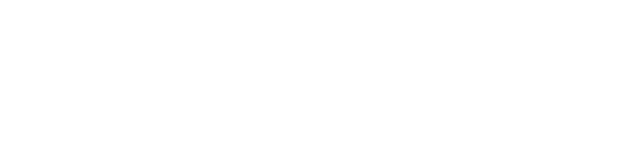
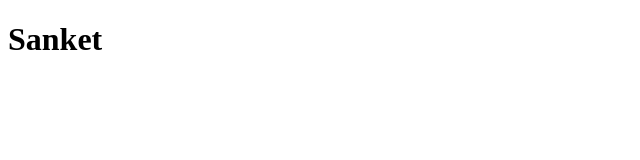
Before and after one commit to SanketGangarde/SIH, a plain HTML site: page index.html in a window 1280 px wide. Shown: the whole page, without its empty margins (0-640 px from the left). Drawn offline with Linux system fonts and the light colour scheme.

Commit message:
Add heading 'Sanket' to index.html

```diff
--- a/index.html
+++ b/index.html
@@ -6,6 +6,7 @@
     <title>Document</title>
 </head>
 <body>
+    <h1>Sanket</h1>
 
 </body>
 </html>
```
